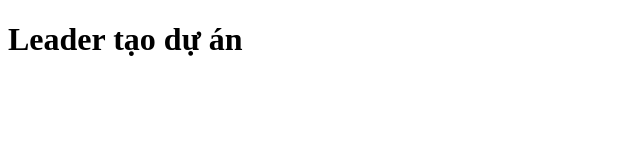
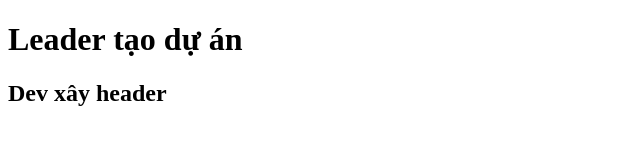
Before and after one commit to nx-quang/demoGit, a plain HTML site: page index.html in a window 1280 px wide. Shown: the whole page, without its empty margins (0-640 px from the left). Drawn offline with Linux system fonts and the light colour scheme.

Commit message:
xay heaer

```diff
--- a/index.html
+++ b/index.html
@@ -9,5 +9,8 @@
 <body>
 
     <h1>Leader tạo dự án</h1>
+    <header>
+        <h2>Dev xây header</h2>
+    </header>
 </body>
 </html>
```
